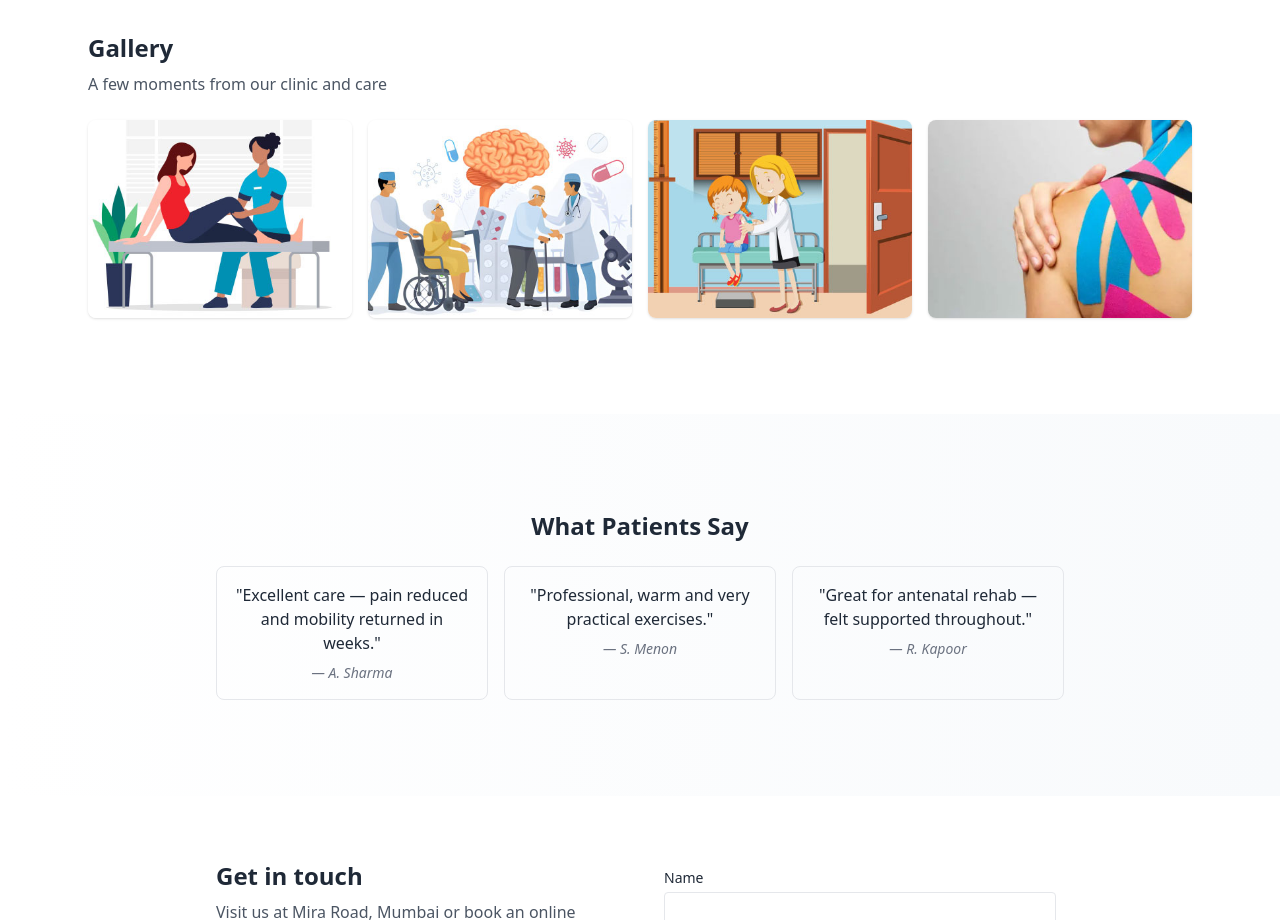
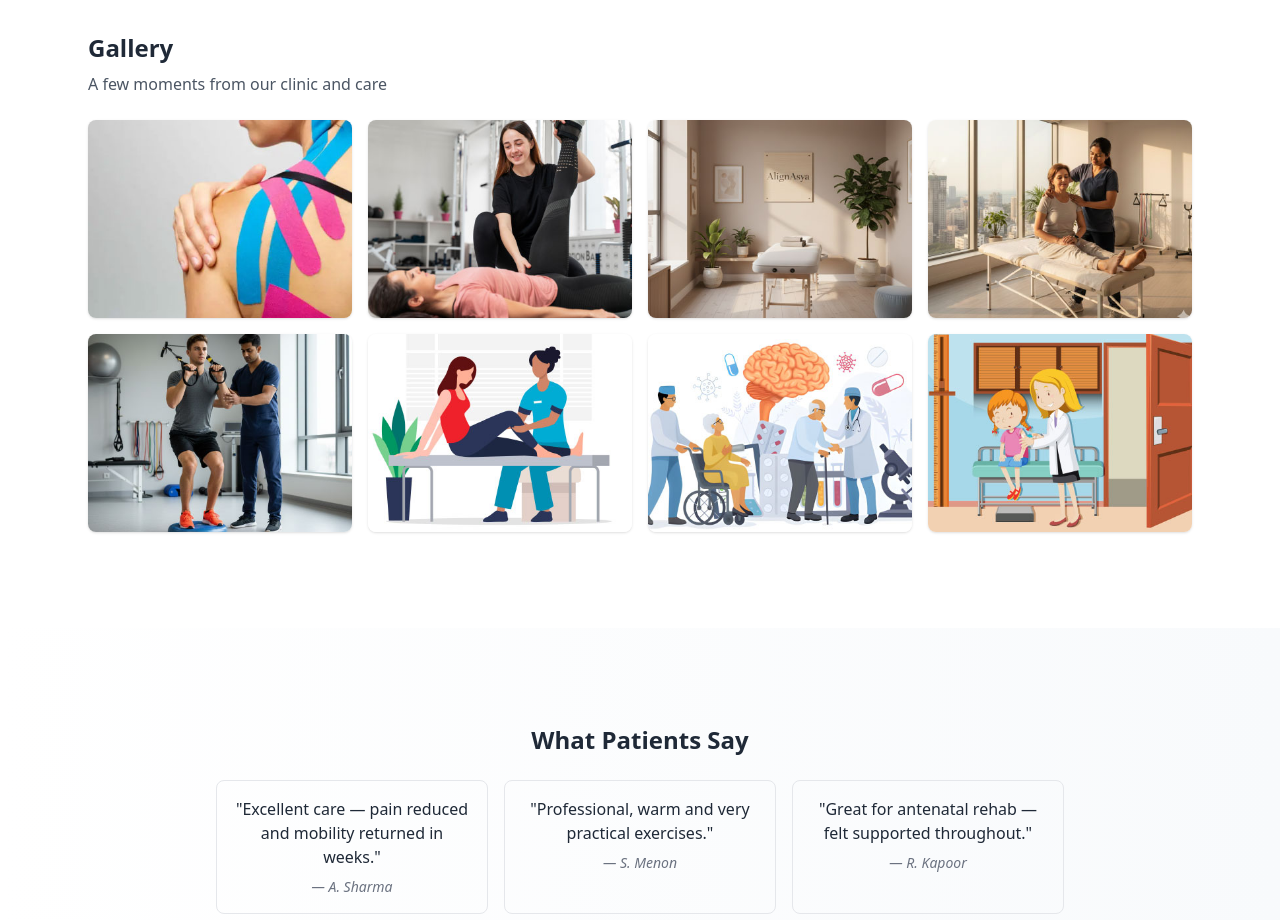
Before and after one commit to raz21/alignasya, a plain HTML site: page index.html in a window 1280 px wide. Shown: the part 2440-3360 px from the top of the page. Drawn offline with nearby package versions, Linux system fonts and the light colour scheme.

Commit message:
Images added
Images added

```diff
--- a/index.html
+++ b/index.html
@@ -218,10 +218,14 @@
       <p class="text-gray-600 mt-2">A few moments from our clinic and care</p>
 
       <div class="mt-6 grid grid-cols-1 sm:grid-cols-2 lg:grid-cols-4 gap-4">
-        <img src="img/sh1.jpg" alt="Physiotherapy treatment image 1" class="rounded-lg shadow">
-        <img src="img/sh2.jpg" alt="Physiotherapy treatment image 2" class="rounded-lg shadow">
+        <img src="img/sh4.jpg" alt="Exercise session" class="rounded-lg shadow">
+        <img src="img/sh5.jpg" alt="Physiotherapy treatment" class="rounded-lg shadow">
+        <img src="img/sh6.jpg" alt="Physiotherapy treatment" class="rounded-lg shadow">
+        <img src="img/sh7.jpg" alt="Clinic interior" class="rounded-lg shadow">
+        <img src="img/sh8.jpg" alt="Exercise session" class="rounded-lg shadow">
+        <img src="img/sh1.jpg" alt="Physiotherapy treatment" class="rounded-lg shadow">
+        <img src="img/sh2.jpg" alt="Physiotherapy treatment" class="rounded-lg shadow">
         <img src="img/sh3.jpg" alt="Clinic interior" class="rounded-lg shadow">
-        <img src="img/sh4.jpg" alt="Exercise session" class="rounded-lg shadow">
       </div>
 
       <!-- AI image prompts -->
```
Also changed, not shown: img/drc.jpg (added), img/sh5.jpg (added), img/sh6.jpg (added), img/sh7.jpg (added), img/sh8.jpg (added).
